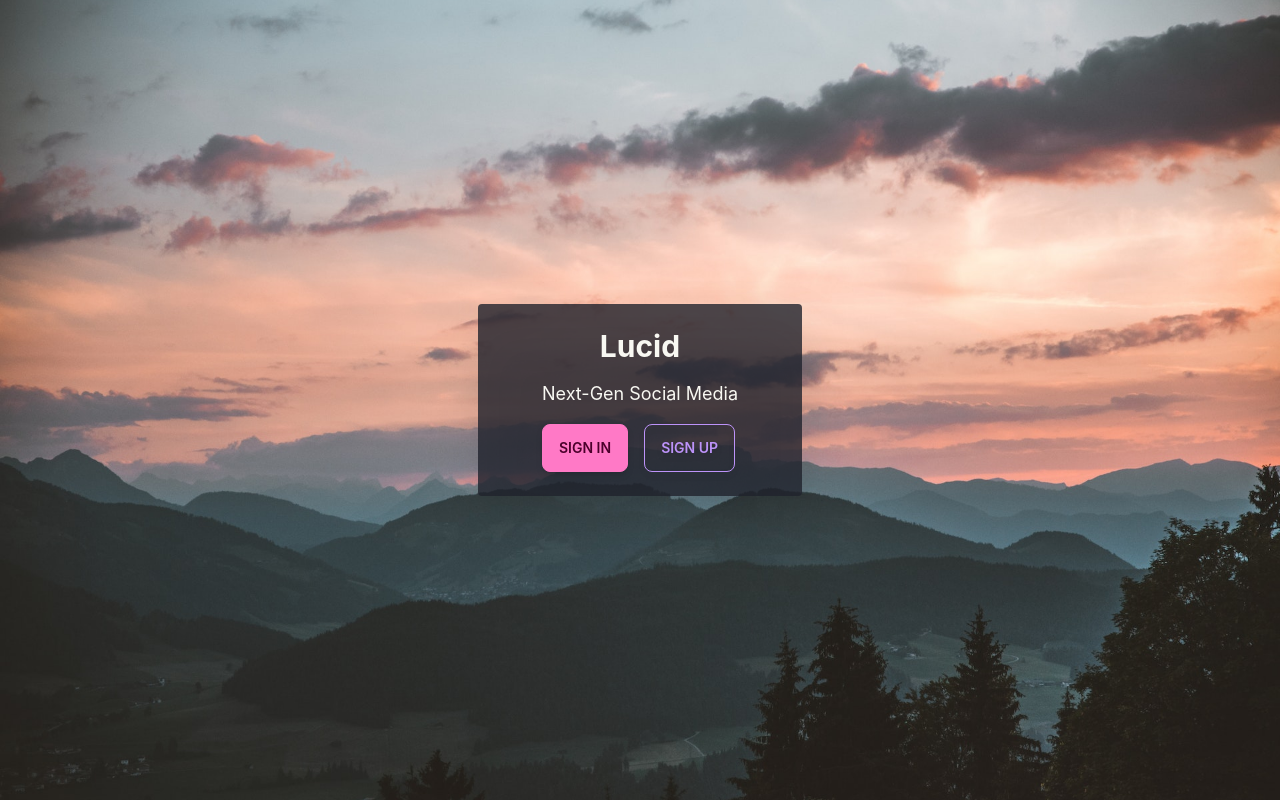
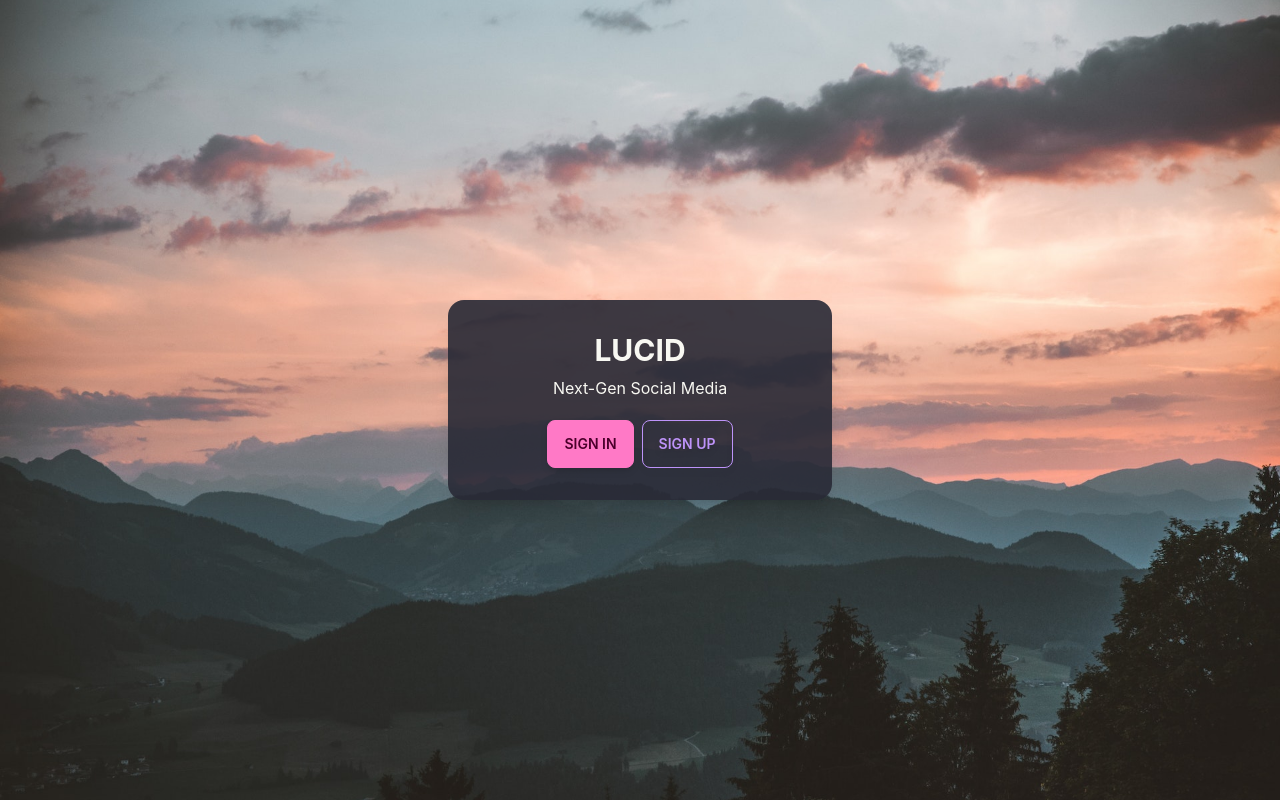
Before and after one commit to kelly-jsx/lucid, a React (Vite) app: page / in a window 1280 px wide. Built offline with nearby package versions, Linux system fonts and the light colour scheme.

Commit message:
TextInput component, finished start page with sign-in/sign-up form

```diff
--- a/src/components/screens/Index.tsx
+++ b/src/components/screens/Index.tsx
@@ -4,6 +4,7 @@ import { useAuthState } from '~/components/contexts/UserContext';
 import { SignInButton } from '~/components/domain/auth/SignInButton';
 import { SignOutButton } from '~/components/domain/auth/SignOutButton';
 import { Head } from '~/components/shared/Head';
+import { TextInput } from '~/components/shared/TextInput';
 
 function Index() {
   const { state } = useAuthState();
@@ -15,45 +16,75 @@ function Index() {
       <Head title="Lucid" />
       <section className="w-full h-screen bg-center bg-cover bg-[url('assets/bgimg.jpg')]">
         <div className="hero h-screen w-full">
-          <div className="text-center hero-content">
-            <div className="bg-base-300/80 px-16 py-6 rounded drop-shadow-2xl">
-              <h1 className="text-3xl font-bold">Lucid</h1>
-              <p className="my-4 text-lg">Next-Gen Social Media</p>
-              {/*<div className="mt-4 grid gap-2">*/}
-              {/*  {state.state === 'UNKNOWN' ? null : state.state === 'SIGNED_OUT' ? <SignInButton /> : <SignOutButton />}*/}
-              {/*  <button onClick={() => setIsOpen(true)}>Display Dialog</button>*/}
-              {/*</div>*/}
-              <div className="flex space-x-4">
-                <button className="btn btn-primary drop-shadow-md">Sign In</button>
-                <button className="btn btn-outline btn-secondary drop-shadow-md">Sign Up</button>
+          <div className="hero-content">
+            <div className="card w-96 bg-base-100/90 shadow-xl">
+              <div className="card-body items-center text-center">
+                <h1 className="card-title text-3xl uppercase font-bold">Lucid</h1>
+                <p className="mb-3">Next-Gen Social Media</p>
+                <div className="card-actions justify-end">
+                  <label htmlFor="sign-in-modal" className="btn btn-primary drop-shadow-md">
+                    Sign In
+                  </label>
+                  <label htmlFor="sign-up-modal" className="btn btn-outline btn-secondary drop-shadow-md">
+                    Sign Up
+                  </label>
+                </div>
               </div>
+            </div>
+          </div>
+
+          <input type="checkbox" id="sign-in-modal" className="modal-toggle" />
+          <div className="modal">
+            <div className="modal-box">
+              <form action="#" method="GET">
+                <h3 className="font-bold text-lg">Sign In</h3>
+                <div className="flex flex-col">
+                  <TextInput type={'text'} placeholder={'Username'} mt={6} required={true} />
+                  <TextInput type={'password'} placeholder={'Password'} mt={2} required={true} />
+                  <label className="label cursor-pointer place-content-start gap-2 mt-1">
+                    <input type="checkbox" className="checkbox checkbox-primary m-0" />
+                    <span className="label-text">Remember me</span>
+                  </label>
+                </div>
+
+                <div className="modal-action mt-4">
+                  <input type="submit" value="Sign In" className="btn btn-primary" />
+                  <label htmlFor="sign-in-modal" className="btn btn-ghost">
+                    Cancel
+                  </label>
+                </div>
+              </form>
+            </div>
+          </div>
+
+          <input type="checkbox" id="sign-up-modal" className="modal-toggle" />
+          <div className="modal">
+            <div className="modal-box">
+              <form action="#" method="GET">
+                <h3 className="font-bold text-lg">Sign Up</h3>
+                <div className="flex flex-col">
+                  <TextInput type={'text'} placeholder={'Display name'} mt={6} required={true} />
+                  <TextInput type={'text'} placeholder={'Username'} mt={2} required={true} />
+                  <TextInput type={'email'} placeholder={'E-Mail'} mt={2} required={true} />
+                  <TextInput type={'password'} placeholder={'Password'} mt={2} required={true} />
+                  <TextInput type={'password'} placeholder={'Confirm password'} mt={2} required={true} />
+                  <label className="label cursor-pointer place-content-start gap-2 mt-1">
+                    <input type="checkbox" className="checkbox checkbox-primary m-0" required />
+                    <span className="label-text">I have read and agree to the privacy policy *</span>
+                  </label>
+                </div>
+
+                <div className="modal-action mt-4">
+                  <input type="submit" value="Sign Up" className="btn btn-primary" />
+                  <label htmlFor="sign-up-modal" className="btn btn-ghost">
+                    Cancel
+                  </label>
+                </div>
+              </form>
             </div>
           </div>
         </div>
       </section>
-
-      {/*<Dialog*/}
-      {/*  className="flex fixed inset-0 z-10 overflow-y-auto"*/}
-      {/*  initialFocus={completeButtonRef}*/}
-      {/*  open={isOpen}*/}
-      {/*  onClose={() => setIsOpen(false)}*/}
-      {/*>*/}
-      {/*  <div className="flex items-center justify-center min-h-screen w-screen">*/}
-      {/*    <Dialog.Overlay className="fixed inset-0 bg-black opacity-30" />*/}
-      {/*    <div className="relative bg-white rounded max-w-120 p-8 mx-auto">*/}
-      {/*      <Dialog.Title>Dialog Title</Dialog.Title>*/}
-      {/*      <Dialog.Description>Dialog description</Dialog.Description>*/}
-      {/*      <button*/}
-      {/*        ref={completeButtonRef}*/}
-      {/*        type="button"*/}
-      {/*        className="inline-flex justify-center px-4 py-2 text-sm font-medium text-blue-900 bg-blue-100 border border-transparent rounded-md hover:bg-blue-200 focus:outline-none focus-visible:ring-2 focus-visible:ring-offset-2 focus-visible:ring-blue-500"*/}
-      {/*        onClick={() => setIsOpen(false)}*/}
-      {/*      >*/}
-      {/*        Got it, thanks!*/}
-      {/*      </button>*/}
-      {/*    </div>*/}
-      {/*  </div>*/}
-      {/*</Dialog>*/}
     </>
   );
 }
--- a/src/components/shared/Head.tsx
+++ b/src/components/shared/Head.tsx
@@ -5,11 +5,11 @@ type Props = {
   description?: string;
 };
 
-const SERVICE_NAME = import.meta.env.VITE_SERVICE_NAME
+const SERVICE_NAME = import.meta.env.VITE_SERVICE_NAME;
 
 export const Head = ({ title, description }: Props) => (
   <Helmet>
-    <title>{`${title} | ${SERVICE_NAME}`}</title>
+    <title>{title}</title>
     <meta name="description" content={description ?? `This is ${SERVICE_NAME}`} />
     <meta property="og:title" content={`${title} | ${SERVICE_NAME}`} />
     <meta property="og:description" content={description ?? `This is ${SERVICE_NAME}`} />
--- /dev/null
+++ b/src/components/shared/TextInput.tsx
@@ -0,0 +1,15 @@
+type Props = {
+  type: string;
+  placeholder: string;
+  required?: boolean;
+  mt?: number;
+};
+
+export const TextInput = ({ type, placeholder, required, mt }: Props) => (
+  <input
+    type={type}
+    placeholder={placeholder}
+    required={required}
+    className={`input bg-base-200 w-full mt-${mt} max-w-xs focus:bg-base-300 focus:outline-none`}
+  />
+);
--- a/src/main.tsx
+++ b/src/main.tsx
@@ -9,3 +9,4 @@ ReactDOM.render(
   </React.StrictMode>,
   document.getElementById("root")
 );
+ą
```
